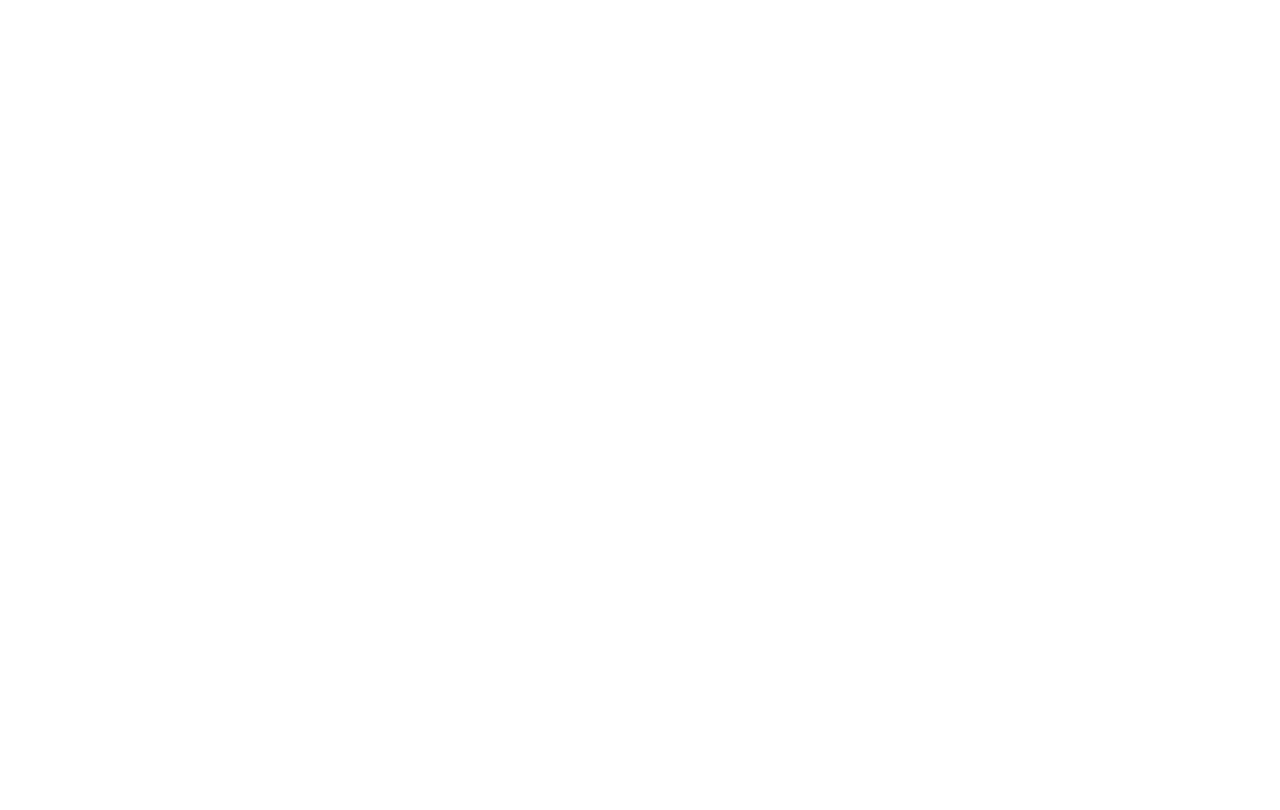
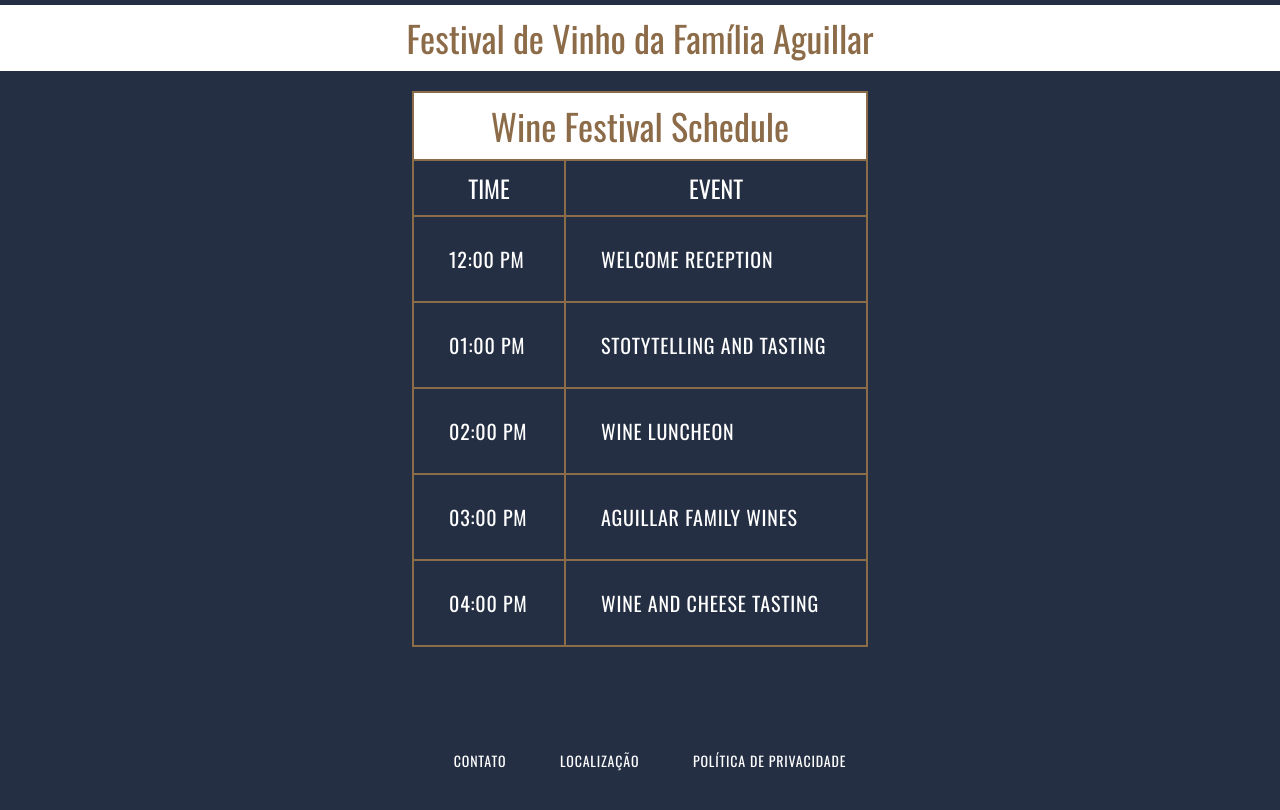
Before and after one commit to FernandaThaiss/aweb, a plain HTML site: page bimestre1/festivaldevinho/index.html in a window 1280 px wide. Drawn offline with nearby package versions, Linux system fonts and the light colour scheme.

Commit message:
criando pagina festival de vinho

```diff
--- /dev/null
+++ b/bimestre1/blogdacidade/style.css
@@ -0,0 +1,115 @@
+body {
+	background: #e6e6e6;
+}
+
+nav ul {
+	list-style-type: none;
+	margin: 0;
+	padding: 0;
+	overflow: hidden;
+	background-color: #010e80;
+	display: table;
+	width: 100%;
+}
+
+nav li {
+	display: table-cell
+}
+
+li a {
+	display: block;
+	color: white;
+	text-align: center;
+	padding: 30px 30px;
+	text-decoration: none;
+}
+
+li a:hover {
+	background-color: #111;
+}
+
+h2 a {
+	padding: 33px 25px;
+	color: white;
+	text-decoration: none;
+}
+
+h2 a:hover {
+	background-color: #111;
+}
+
+figcaption{
+  text-align:left;
+}
+
+header {
+	margin-left: 14px;
+}
+
+article {
+	text-align: left;
+	margin: 15px;
+	max-width: 80%;
+	font-size: 18px;
+	line-height: 32px;
+}
+
+img {
+	width: 400px;
+	height: 300px;
+  position:relative;
+  right:28px;
+}
+
+aside {
+	left: 10px;
+	border: 1px solid black;
+	padding: 15px;
+	max-width: 80%;
+	position: relative;
+	border-color: #010e80;
+	border-width: 5px;
+	font-size: 18px;
+}
+
+footer {
+	position: relative;
+	width: 100%;
+	bottom: -100px;
+	background-color: #010e80;
+}
+
+footer p {
+	color: white;
+	text-decoration: none;
+	padding: 10px;
+	text-align: center;
+	width: 100%;
+	box-sizing: border-box;
+}
+
+footer a {
+	color: white;
+	text-decoration: none;
+	text-align: center;
+	width: 100%;
+}
+
+video {
+	display: block;
+	width: 420px;
+	height: 250px;
+  padding:15px;
+}
+
+audio {
+	padding: 15px;
+	width: 98%;
+  box-sizing: border-box;
+}
+
+embed {
+	width: 400px;
+	height: 458px;
+  padding:15px;
+}
--- a/bimestre1/festivaldevinho/index.html
+++ b/bimestre1/festivaldevinho/index.html
@@ -0,0 +1,88 @@
+<!DOCTYPE html>
+<html>
+
+<head>
+  <meta charset="utf-8">
+  <title>Festival de Vinho da Família Aguillar</title>
+  <link rel="stylesheet" type="text/css" href="reset.css" />
+  <link rel="stylesheet" type="text/css" href="style.css" />
+  <link href="https://fonts.googleapis.com/css?family=Oswald" rel="stylesheet">
+</head>
+
+<body>
+  <header>
+    <h1>Festival de Vinho da Família Aguillar</h1>
+  </header>
+
+  <div class="container">
+    <table>
+        <thead>
+            <tr>
+                <th colspan="2">
+                    <h1>Wine Festival Schedule</h1>
+                </th>
+            </tr>
+            <tr>
+                <th>
+                    <h2>Time</h2>
+                </th>
+                <th>
+                    <h2>Event</h2>
+                </th>
+            </tr>
+        </thead>
+        <tbody>
+            <tr>
+                <td class="left">
+                    <h3>12:00 PM</h3>
+                </td>
+                <td>
+                    <h3>Welcome Reception</h3>
+                </td>
+            </tr>
+            <tr>
+                <td class="left">
+                    <h3>01:00 PM</h3>
+                </td>
+                <td>
+                    <h3>Stotytelling and Tasting</h3>
+                </td>
+            </tr>
+            <tr>
+                <td class="left">
+                    <h3>02:00 PM</h3>
+                </td>
+                <td>
+                    <h3>Wine Luncheon</h3>
+                </td>
+            </tr>
+            <tr>
+                <td class="left">
+                    <h3>03:00 PM</h3>
+                </td>
+                <td>
+                    <h3>Aguillar Family Wines</h3>
+                </td>
+            </tr>
+            <tr>
+                <td class="left">
+                    <h3>04:00 PM</h3>
+                </td>
+                <td>
+                    <h3>Wine and Cheese Tasting</h3>
+                </td>
+            </tr>
+
+        </tbody>
+    </table>
+
+  </div>
+
+  <footer>
+    <h3>Contato</h3>
+    <h3>Localização</h3>
+    <h3>Política de Privacidade</h3>
+  </footer>
+</body>
+
+</html>
--- /dev/null
+++ b/bimestre1/festivaldevinho/reset.css
@@ -0,0 +1,48 @@
+/* http://meyerweb.com/eric/tools/css/reset/
+   v2.0 | 20110126
+   License: none (public domain)
+*/
+
+html, body, div, span, applet, object, iframe,
+h1, h2, h3, h4, h5, h6, p, blockquote, pre,
+a, abbr, acronym, address, big, cite, code,
+del, dfn, em, img, ins, kbd, q, s, samp,
+small, strike, strong, sub, sup, tt, var,
+b, u, i, center,
+dl, dt, dd, ol, ul, li,
+fieldset, form, label, legend,
+table, caption, tbody, tfoot, thead, tr, th, td,
+article, aside, canvas, details, embed,
+figure, figcaption, footer, header, hgroup,
+menu, nav, output, ruby, section, summary,
+time, mark, audio, video {
+	margin: 0;
+	padding: 0;
+	border: 0;
+	font-size: 100%;
+	font: inherit;
+	vertical-align: baseline;
+}
+/* HTML5 display-role reset for older browsers */
+article, aside, details, figcaption, figure,
+footer, header, hgroup, menu, nav, section {
+	display: block;
+}
+body {
+	line-height: 1;
+}
+ol, ul {
+	list-style: none;
+}
+blockquote, q {
+	quotes: none;
+}
+blockquote:before, blockquote:after,
+q:before, q:after {
+	content: '';
+	content: none;
+}
+table {
+	border-collapse: collapse;
+	border-spacing: 0;
+}
--- /dev/null
+++ b/bimestre1/festivaldevinho/style.css
@@ -0,0 +1,74 @@
+body {
+    background-color: #242f44;
+    color: white;
+      font-family: 'Oswald', sans-serif;
+  }
+
+  header {
+    text-align: center;
+    margin-top: 5px;
+  }
+
+  h1 {
+    font-size: 36px;
+    padding: 15px;
+    color: #8c6b48;
+    background-color: white;
+  }
+
+  h2 {
+    font-size: 24px;
+    padding: 15px;
+    text-transform: uppercase;
+  }
+
+  h3 {
+    font-size: 20px;
+    padding: 15px;
+    text-transform: uppercase;
+    text-align: left;
+    margin-left: 20px;
+    font-weight: 500;
+    line-height: 2.7;
+    letter-spacing: 0.8px;
+  }
+
+  th {
+    border: 2px solid #8c6b48;
+  }
+
+  table {
+    text-align: center;
+    margin: 20px auto;
+  }
+
+  td {
+    border: 2px solid #8c6b48;
+    width: 300px;
+  }
+
+  footer {
+    margin-top: 50px;
+    text-align: center;
+    position: fixed;
+    width: 100%;
+    bottom: 5px;
+    background-color: #242f44;
+    z-index: 5;
+  }
+  footer h3 {
+    display: inline-block;
+    font-size: 14px;
+    background-color: #242f44;
+  }
+
+  .container {
+    max-width: 940px;
+    margin: 0 auto;
+    height: 800px;
+  }
+
+
+  .left {
+    width: 150px;
+  }
```
Also changed, not shown: bimestre1/blogdacidade/index.html (+3 -3 lines).
